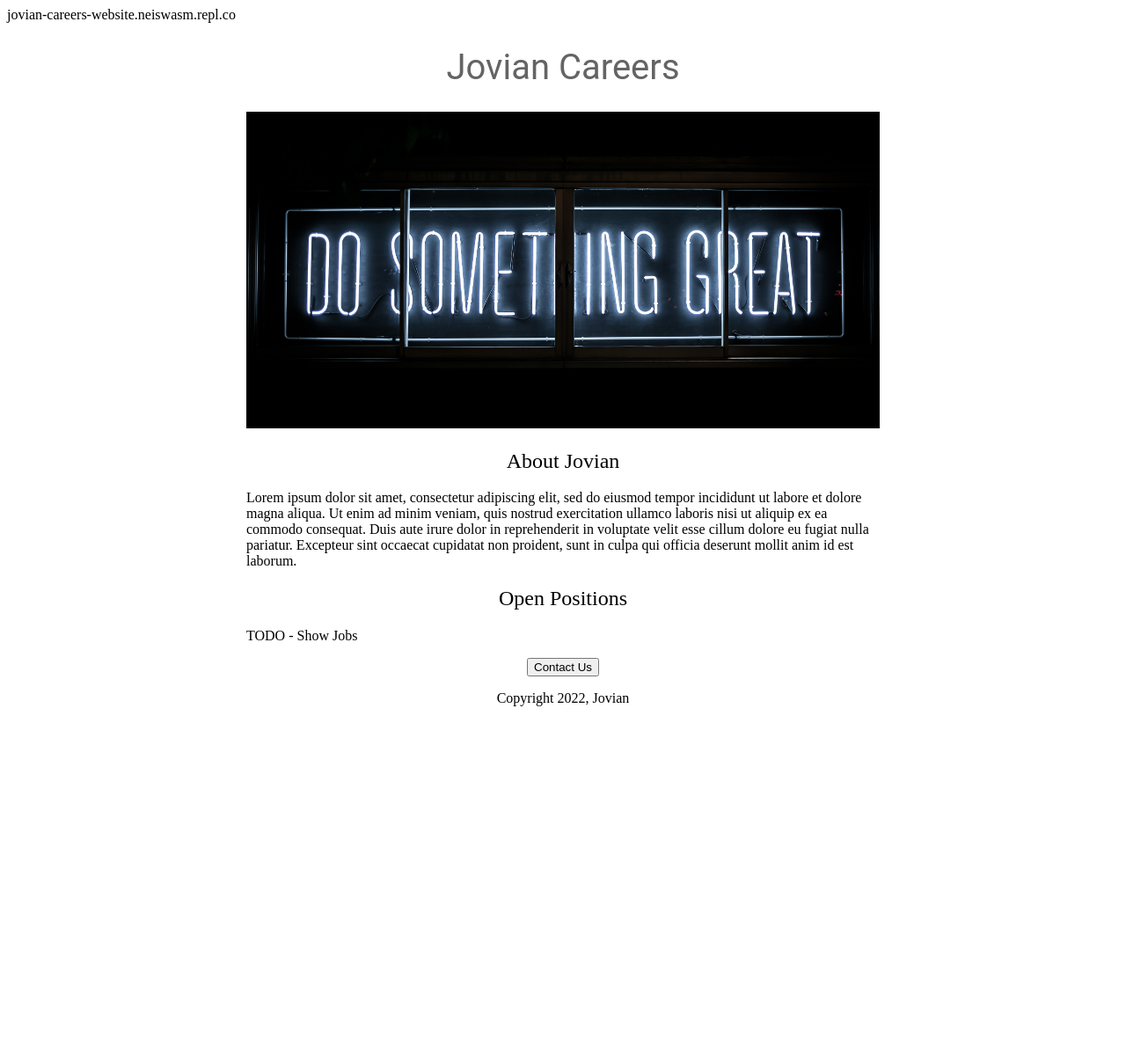
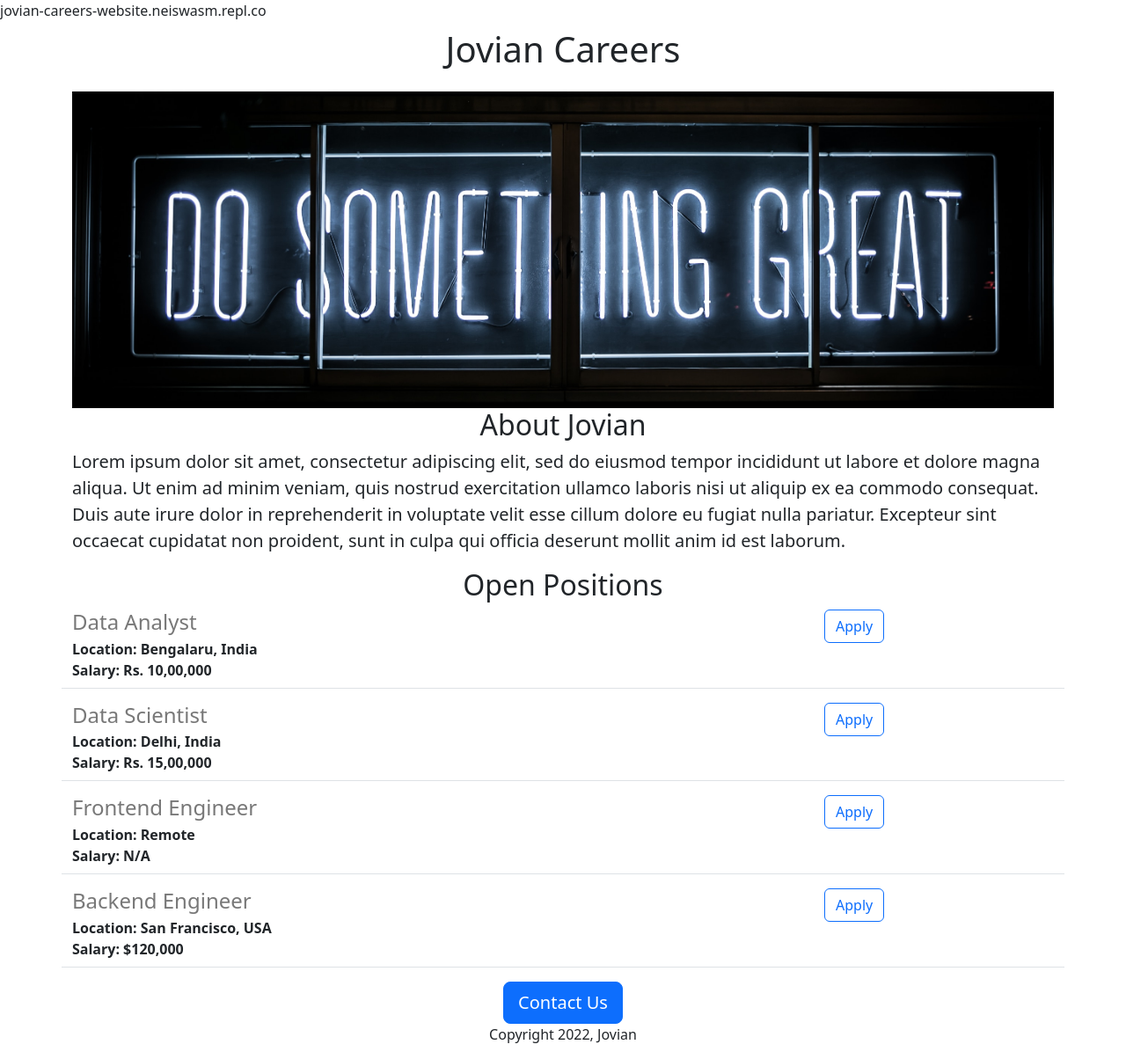
Before and after one commit to neiswasm/jovian-careers-website, a Flask app: page / in a window 1280 px wide. Shown: the whole page at 88% size. Before the commit the page ends 803 px from the top, so only its background shows below. Run offline with Flask 3, Linux system fonts and the light colour scheme.

Commit message:
Added dynamic data and api route

```diff
--- a/app.py
+++ b/app.py
@@ -1,9 +1,40 @@
-from flask import Flask, render_template
+from flask import Flask, render_template, jsonify
 
+JOBS = [
+  {
+    'id' : 1,
+    'title' : 'Data Analyst',
+    'location' : 'Bengalaru, India',
+    'salary' : 'Rs. 10,00,000'
+  },
+  {
+    'id' : 2,
+    'title' : 'Data Scientist',
+    'location' : 'Delhi, India',
+    'salary' : 'Rs. 15,00,000'
+  },
+  {
+    'id' : 3,
+    'title' : 'Frontend Engineer',
+    'location' : 'Remote',
+  },
+  {
+    'id' : 4,
+    'title' : 'Backend Engineer',
+    'location' : 'San Francisco, USA',
+    'salary' : '$120,000'
+  },
+]
 app = Flask(__name__)
 @app.route("/")
 def hello_world():
-  return render_template('home.html')
+  return render_template('home.html'
+                        ,jobs=JOBS
+                        ,company_name = 'Jovian')
+
+@app.route("/api/jobs")
+def list_jobs():
+  return jsonify(JOBS)
 
 #print(__name__)
 if __name__ == "__main__":
--- a/templates/home.html
+++ b/templates/home.html
@@ -2,53 +2,34 @@
 <html>
   <head>
     <title>Jovian Careers</title>
+    <meta charset="utf-8">
+    <meta name="viewport" content="width=device-width, initial-scale=1">
+    <link href="https://cdn.jsdelivr.net/npm/bootstrap@5.3.1/dist/css/bootstrap.min.css" rel="stylesheet" integrity="sha384-4bw+/aepP/YC94hEpVNVgiZdgIC5+VKNBQNGCHeKRQN+PtmoHDEXuppvnDJzQIu9" crossorigin="anonymous">
     <style>
-      h1{
-        font-size: 40px;
-        font-family: Roboto;
-        font-weight: normal;
-        color: rgb(100,100,100);
-        text-align: center;
-      }
-
       #banner {
+        height: 360px;
         width: 100%;
-        height: 360px;
         object-fit: cover;
-      }
-
-      h2 {
-        font-family: Robot;
-        font-size: 32 px;
-        color: rbg(100, 100, 100);
-        text-align: center;
-        font-weight: normal;
-      }
-
-      .bodytext {
-        font-family: Robot;
-        color: rbg(80, 80, 80);
-      }
-
-      #container {
-        max-width: 720px;
-        margin: 0 auto;
-
       }
     </style>
   </head>
   <body>
-    <div id="container">
-      <h1>Jovian Careers</h1>
-      <img id="banner" src="https://jovian-careers-website--neiswasm.repl.co/static/banner.jpg" height="320">
-      <h2>About Jovian</h2>
-      <p class="bodytext">
+    <div class="container">
+      <h1 class="text-center mt-2 mb-4">{{company_name}} Careers</h1>
+      <img class="img-fluid" id="banner" src="https://jovian-careers-website--neiswasm.repl.co/static/banner.jpg">
+      <h2 class="text-center class="text-center"">About Jovian</h2>
+      <p class="lead">
         Lorem ipsum dolor sit amet, consectetur adipiscing elit, sed do eiusmod tempor incididunt ut labore et dolore magna aliqua. Ut enim ad minim veniam, quis nostrud exercitation ullamco laboris nisi ut aliquip ex ea commodo consequat. Duis aute irure dolor in reprehenderit in voluptate velit esse cillum dolore eu fugiat nulla pariatur. Excepteur sint occaecat cupidatat non proident, sunt in culpa qui officia deserunt mollit anim id est laborum.
       </p>
-      <h2>Open Positions</h2>
-      <p class="bodytext">TODO - Show Jobs</p>
-      <div style="text-align: center;">
-        <button>Contact Us</button>
+      <h2 class="text-center ">Open Positions</h2>
+      <div>
+        <!-- The for loop below and everything in {} is Django templating language, not           Python -->
+        {% for job in jobs %}
+          {% include 'jobitem.html' %}
+        {% endfor %}
+      </div>
+      <div class="text-center">
+        <button class="btn btn-primary btn-lg">Contact Us</button>
         <p>Copyright 2022, Jovian</p>
       </div>
     </div>
--- /dev/null
+++ b/templates/jobitem.html
@@ -0,0 +1,22 @@
+<div class="border-bottom row" style = "margin-bottom:16px; padding-bottom:8px">
+  <div class="col-9">
+    <h4 style = "color:rgb(120,120,120); margin-bottom:4px">
+      {{job['title']}}
+    </h4>
+    <div>
+      <b>Location: {{job['location']}}</b>
+    </div>
+    {% if 'salary' in job %}
+    <div>
+      <b>Salary: {{job['salary']}}</b>
+    </div>
+    {% else %}
+    <div>
+      <b>Salary: N/A </b>
+    </div>
+    {% endif %}
+  </div>
+  <div class="col-3 justify-content-end">
+    <button type="button" class="btn btn-outline-primary">Apply</button>
+  </div>
+</div>
```
Also changed, not shown: README.md.
